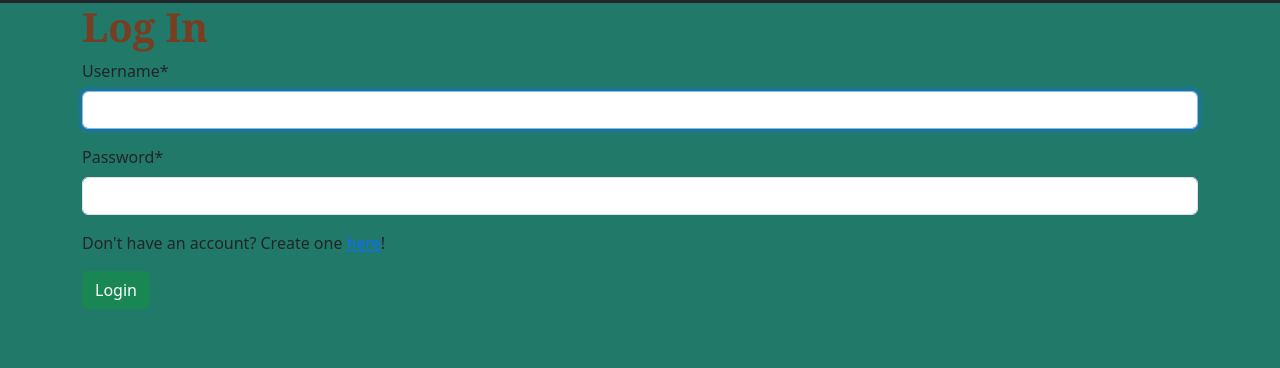
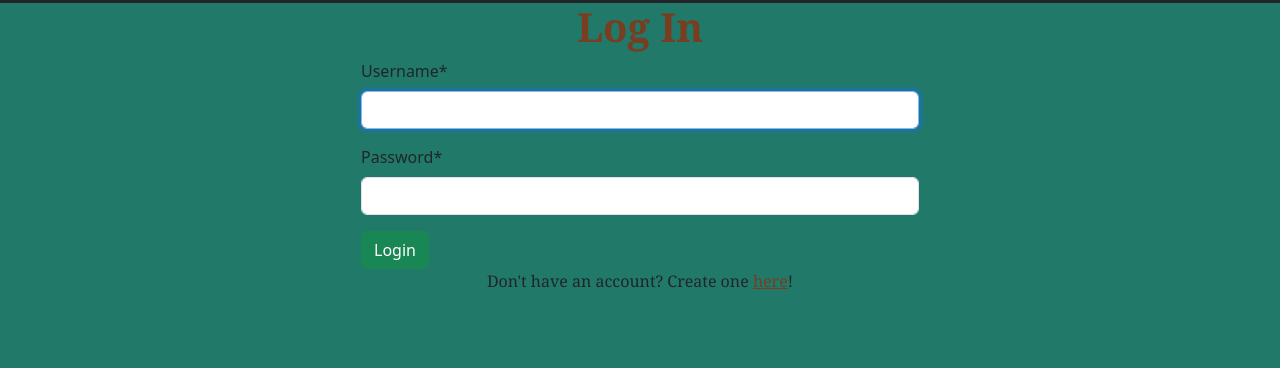
Before and after one commit to Ramanujiggy/Journada, a Django app: page /accounts/login/ in a window 1280 px wide. Shown: the part 13-381 px from the top of the page. Run offline with Django 5.2, Linux system fonts and the light colour scheme; some libraries are stand-ins or nearby versions.

Commit message:
centering login page and adding basic colors

```diff
--- a/static/css/main.css
+++ b/static/css/main.css
@@ -40,3 +40,14 @@ h1 {
 #main-signin-prompt a {
     color: #793d21;
 }
+
+.login-form {
+    margin: auto;
+    width: 50%;
+}
+
+.login-banner {
+    margin: auto;
+    width: 50%;
+    text-align: center;
+}
--- a/templates/registration/login.html
+++ b/templates/registration/login.html
@@ -1,16 +1,36 @@
 {% extends "base.html" %}
+{% load crispy_forms_tags %}
+{% load static %}
+<!DOCTYPE html>
+
+<html lang="en">
+
+<head>
+    <meta charset="utf-8">
+    <title>Homepage</title>
+    <link href="https://cdn.jsdelivr.net/npm/bootstrap@5.3.2/dist/css/bootstrap.min.css" rel="stylesheet"
+        integrity="sha384-T3c6CoIi6uLrA9TneNEoa7RxnatzjcDSCmG1MXxSR1GAsXEV/Dwwykc2MPK8M2HN" crossorigin="anonymous">
+    <link rel="stylesheet" href="{% static 'css/main.css' %}">
+      </head>
+
 {% block title %}Journada- Login {%endblock%}
 
-{% load crispy_forms_tags %}
 
 {% block content %}
+<div class="login-banner">
+<h1>Log In</h1>
+</div>
+<div class="login-form" id="login-form">
 <form method="post">
-    <h1>Log In</h1>
+    {% csrf_token%} {{form|crispy}}
+    <button type = "submit" class="btn btn-success">Login</button>
+</div>
 
+<div class="signup-prompt" id="main-signin-prompt">
+    <p> Don't have an account?
+    Create one <a href="{% url 'signup' %}">here</a>!</p>
+    </div>
 
-    {% csrf_token%} {{form|crispy}}
-    <p> Don't have an account? Create one <a href="{% url 'signup' %}">here</a>!</p>
-        <button type = "submit" class="btn btn-success">Login</button>
 </form>
 
 {%endblock%}
```
